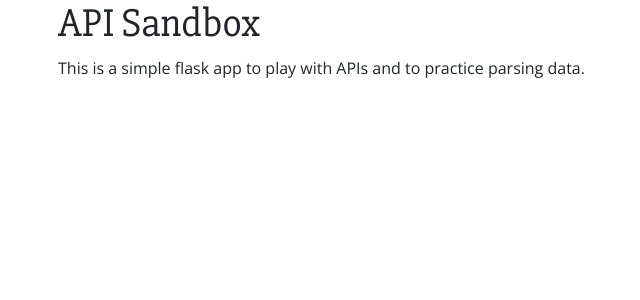
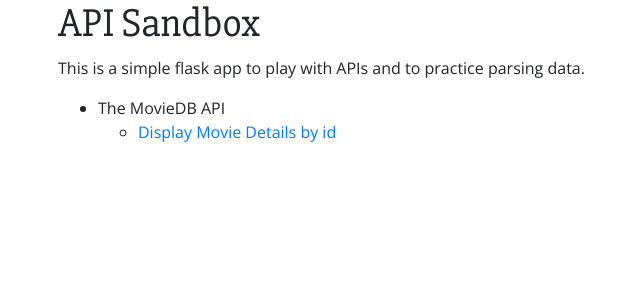
Before and after one commit to yenly/api_sandbox, a Flask app: page / in a window 1280 px wide. Shown: the top 300 px of the page, without its empty margins (27-667 px from the left). Run offline with Flask 2, Linux system fonts and the light colour scheme; some libraries are stand-ins or nearby versions.

Commit message:
Use API to display movie details by id.

```diff
--- a/requirements.txt
+++ b/requirements.txt
@@ -4,4 +4,5 @@ itsdangerous==0.24
 Jinja2==2.8
 MarkupSafe==0.23
 pkg-resources==0.0.0
+requests==2.12.3
 Werkzeug==0.11.11
--- a/server.py
+++ b/server.py
@@ -1,5 +1,10 @@
 from flask import Flask, render_template
 from jinja2 import StrictUndefined
+import os, requests, json
+
+# MovieDB API key
+tmdb_api_key = os.environ['TMDB_API_KEY']
+tmdb_url = 'https://api.themoviedb.org/3/movie/550?api_key=%s' % (tmdb_api_key)
 
 app = Flask(__name__)
 
@@ -9,6 +14,17 @@ def index():
 
     return render_template('index.html')
 
+@app.route('/movie/<int:tmdb_id>')
+def display_tmdb_movie(tmdb_id):
+    """Display movie details from the Movie DB."""
+
+    tmdb_url = 'https://api.themoviedb.org/3/movie/%s?api_key=%s' % (tmdb_id, tmdb_api_key)
+
+    tmdb_request = requests.get(tmdb_url)
+    movie = tmdb_request.json()
+
+    return render_template('movie.html', movie=movie)
+
 
 if __name__ == "__main__":
     app.debug = True
--- a/templates/base.html
+++ b/templates/base.html
@@ -19,6 +19,10 @@
         <div class="container">
         {% block content %} CONTENT GOES HERE {% endblock %}
         </div>
+
+        <!--JQuery, Tether, bootstrap javascript plugins -->
+        <script src="https://ajax.googleapis.com/ajax/libs/jquery/3.1.1/jquery.min.js" integrity="sha384-3ceskX3iaEnIogmQchP8opvBy3Mi7Ce34nWjpBIwVTHfGYWQS9jwHDVRnpKKHJg7" crossorigin="anonymous"></script>
+        <script src="https://cdnjs.cloudflare.com/ajax/libs/tether/1.3.7/js/tether.min.js" integrity="sha384-XTs3FgkjiBgo8qjEjBk0tGmf3wPrWtA6coPfQDfFEY8AnYJwjalXCiosYRBIBZX8" crossorigin="anonymous"></script>
         <script src="https://maxcdn.bootstrapcdn.com/bootstrap/4.0.0-alpha.5/js/bootstrap.min.js" integrity="sha384-BLiI7JTZm+JWlgKa0M0kGRpJbF2J8q+qreVrKBC47e3K6BW78kGLrCkeRX6I9RoK" crossorigin="anonymous"></script>
     </body>
 </html>
--- a/templates/index.html
+++ b/templates/index.html
@@ -8,4 +8,14 @@
   <h1>API Sandbox</h1>
 
   <p>This is a simple flask app to play with APIs and to practice parsing data.</p>
+
+  <nav>
+    <ul>
+      <li>The MovieDB API
+        <ul>
+          <li><a href="/movie/550">Display Movie Details by id</a></li>
+        </ul>
+      </li>
+    </ul>
+  </nav>
 {% endblock %}
```
Also changed, not shown: templates/movie.html (added, +22 -0 lines).
